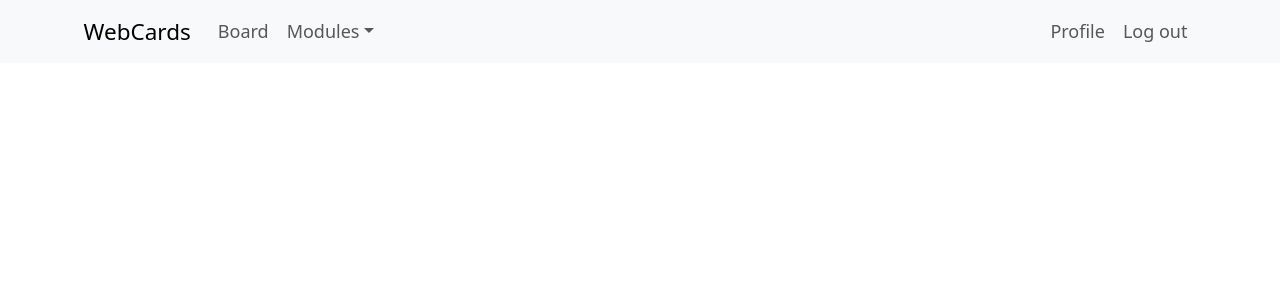
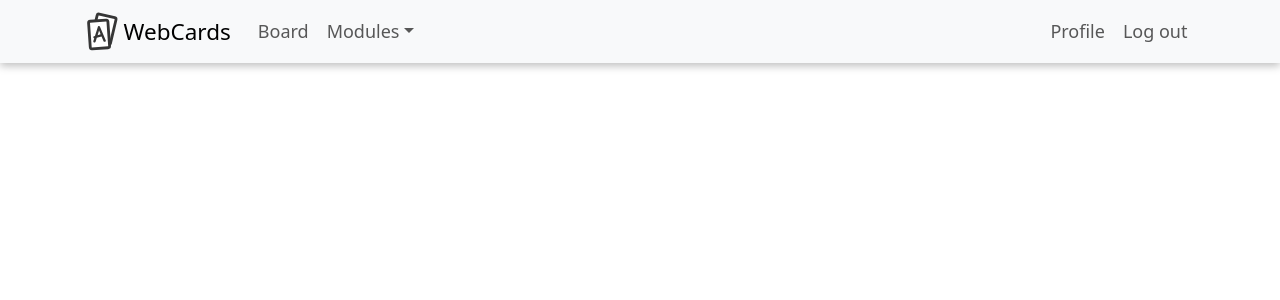
Before and after one commit to Roman784/Cards, a React (Vite) app in the folder frontend/: page / in a window 1280 px wide. Shown: the top 300 px of the page. Built offline with nearby package versions, Linux system fonts and the light colour scheme.

Commit message:
Стилизация заголовка и контейнер для страниц

```diff
--- /dev/null
+++ b/frontend/src/App.css
@@ -0,0 +1,5 @@
+.content {
+    margin-top: 20px;
+    margin-left: 16%;
+    margin-right: 16%;
+}
--- a/frontend/src/App.tsx
+++ b/frontend/src/App.tsx
@@ -7,9 +7,16 @@ import ProfilePage from "./pages/account/ProfilePage";
 import AddModulePage from "./pages/modules/AddModulePage";
 import ModulesPage from "./pages/modules/ModulesPage";
 
+import Header from "./components/Header/Header";
+
+import "./App.css";
+
 export default function App() {
   return (
     <>
+      <Header />
+
+      <main className="content">
         <Routes>
           <Route path="/" element={<BoardPage />} />
           <Route path="/board" element={<BoardPage />} />
@@ -25,7 +32,7 @@ export default function App() {
 
           <Route path="*" element={<BoardPage />} />
         </Routes>
-
+      </main>
     </>
   );
 }
--- /dev/null
+++ b/frontend/src/components/Header/Header.css
@@ -0,0 +1,12 @@
+header {
+    position: sticky;
+    top: 0;
+    width: 100%;
+    z-index: 100;
+    box-shadow: 0px 3px 8px 0 rgba(0, 0, 0, 0.25);
+}
+
+.logo-container {
+    display: flex;
+    align-items: center;
+  }
--- a/frontend/src/components/Header.tsx
+++ b/frontend/src/components/Header/Header.tsx
@@ -1,4 +1,6 @@
 import { Link } from "react-router-dom";
+
+import logo from "/logo.svg"
 
 import 'bootstrap/dist/css/bootstrap.min.css';
 import Container from 'react-bootstrap/Container';
@@ -6,13 +8,17 @@ import Nav from 'react-bootstrap/Nav';
 import Navbar from 'react-bootstrap/Navbar';
 import NavDropdown from 'react-bootstrap/NavDropdown';
 
+import "./Header.css";
+
 export default function Header() {
   return (
     <header>
       <Navbar collapseOnSelect expand="lg" className="bg-body-tertiary">
         <Container>
-
-          <Navbar.Brand as={Link} to="/">WebCards</Navbar.Brand>
+          <div className="logo-container">
+            <img src={logo} alt="WebCards" width="40px" />
+            <Navbar.Brand as={Link} to="/">WebCards</Navbar.Brand>
+          </div>
 
           <Navbar.Toggle aria-controls="responsive-navbar-nav" />
           <Navbar.Collapse id="responsive-navbar-nav">
--- a/frontend/src/pages/BoardPage.tsx
+++ b/frontend/src/pages/BoardPage.tsx
@@ -1,9 +1,6 @@
-import Header from "../components/Header";
-
 export default function BoardPage() {
     return (
         <>
-            <Header/>
         </>
     );
 }
--- a/frontend/src/pages/account/LogInPage.tsx
+++ b/frontend/src/pages/account/LogInPage.tsx
@@ -1,9 +1,6 @@
-import Header from "../../components/Header";
-
 export default function LogInPage() {
     return (
         <>
-            <Header/>
         </>
     );
 }
--- a/frontend/src/pages/account/ProfilePage.tsx
+++ b/frontend/src/pages/account/ProfilePage.tsx
@@ -1,9 +1,6 @@
-import Header from "../../components/Header";
-
 export default function ProfilePage() {
     return (
         <>
-            <Header/>
         </>
     );
 }
--- a/frontend/src/pages/account/SignUpPage.tsx
+++ b/frontend/src/pages/account/SignUpPage.tsx
@@ -1,9 +1,6 @@
-import Header from "../../components/Header";
-
 export default function SignUpPage() {
     return (
         <>
-            <Header/>
         </>
     );
 }
--- a/frontend/src/pages/modules/AddModulePage.tsx
+++ b/frontend/src/pages/modules/AddModulePage.tsx
@@ -1,9 +1,6 @@
-import Header from "../../components/Header";
-
 export default function AddModulesPage() {
     return (
         <>
-            <Header/>
         </>
     );
 }
--- a/frontend/src/pages/modules/ModulesPage.tsx
+++ b/frontend/src/pages/modules/ModulesPage.tsx
@@ -1,9 +1,6 @@
-import Header from "../../components/Header";
-
 export default function ModulesPage() {
     return (
         <>
-            <Header/>
         </>
     );
 }
```
Also changed, not shown: frontend/public/logo.svg (added). Lines whose indentation alone changed are shown as unchanged.
